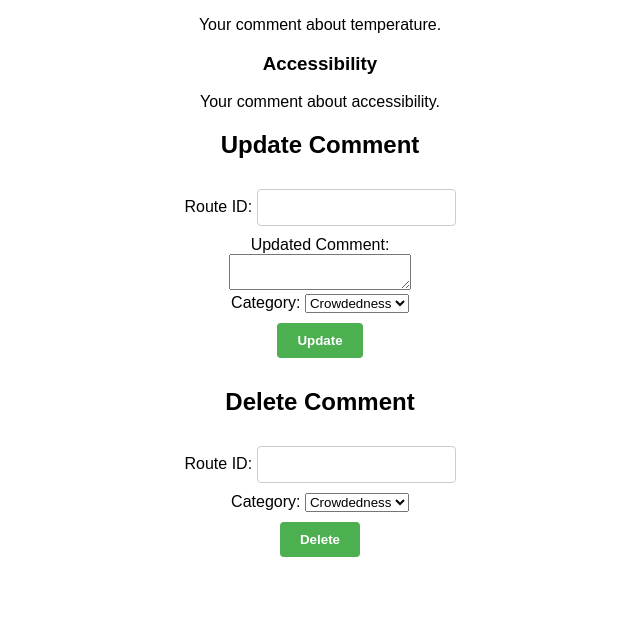
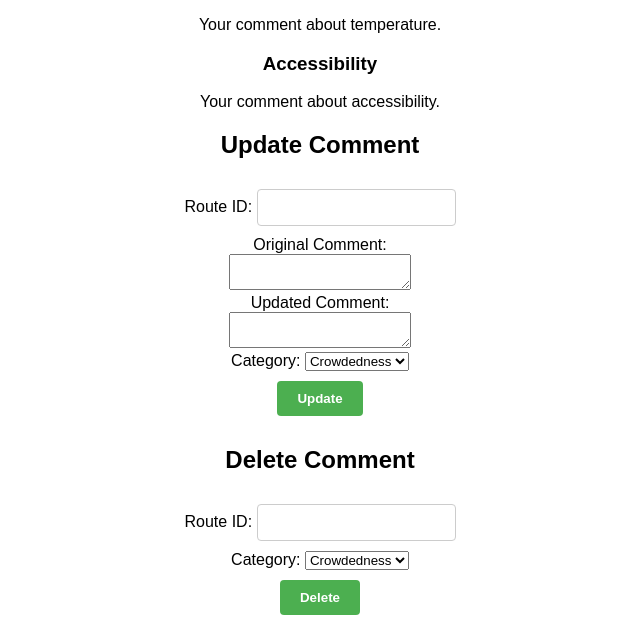
Before and after one commit to cs411-alawini/fa23-cs411-team047-T47, a Flask app: page / in a window 1280 px wide. Shown: the part 912-1545 px from the top of the page, without its empty margins (320-960 px from the left). Before the commit the page ends 1469 px from the top, so only its background shows below. Run offline with Flask 3, Linux system fonts and the light colour scheme; data that the repository does not hold is empty; some libraries are stand-ins or nearby versions.

Commit message:
update in function update comment

```diff
--- a/app.py
+++ b/app.py
@@ -553,24 +553,18 @@ def update_comment():
     email = request.args.get('email')  # Retrieved from query parameters
     data = request.get_json()
     route_id = data['route_id']
-
-    # Extract the new comment data from the request JSON
     new_comment = data['comment']
+    original_comment = data['originalComment']
     category = data['category'].lower()
 
-    # Check if the category is valid
     if category not in ['crowdedness', 'safety', 'temperature', 'accessibility']:
         return jsonify({'error': 'Invalid category'}), 400
-
-    # Prepare the updated comment data by wrapping it in a JSON array
-    updated_comment = json.dumps([new_comment])
 
     try:
         with db.engine.connect() as connection:
             connection.execution_options(isolation_level="READ COMMITTED")
             trans = connection.begin()
 
-            # Get the existing comment for the user and route
             existing_comment_query = text(f"""
                 SELECT {category}
                 FROM Comment
@@ -579,33 +573,33 @@ def update_comment():
 
             existing_comment_result = connection.execute(existing_comment_query, {'email': email, 'route_id': route_id}).first()
 
-            if existing_comment_result:
-                # Deserialize the existing JSON comment data
-                existing_comments = json.loads(existing_comment_result[0]) if existing_comment_result[0] else []
-                # Append the new comment
-                updated_comments = existing_comments + [new_comment]
-                # Serialize the updated comment data back to JSON
-                updated_comments_json = json.dumps(updated_comments)
+            if existing_comment_result and existing_comment_result[0]:
+                existing_comments = json.loads(existing_comment_result[0])
+                if original_comment in existing_comments:
+                    # Replace original comment with new comment
+                    index = existing_comments.index(original_comment)
+                    existing_comments[index] = new_comment
+                    updated_comments_json = json.dumps(existing_comments)
 
-                # Update the comment in the database
-                update_comment_query = text(f"""
-                    UPDATE Comment
-                    SET {category} = :updated_comments
-                    WHERE email = :email AND route_id = :route_id;
-                """)
-                connection.execute(update_comment_query, {'updated_comments': updated_comments_json, 'email': email, 'route_id': route_id})
+                    update_comment_query = text(f"""
+                        UPDATE Comment
+                        SET {category} = :updated_comments
+                        WHERE email = :email AND route_id = :route_id;
+                    """)
+                    connection.execute(update_comment_query, {'updated_comments': updated_comments_json, 'email': email, 'route_id': route_id})
+                else:
+                    return jsonify({'error': 'Original comment not found'}), 404
             else:
-                # If no existing comment is found, this is an error condition
                 return jsonify({'error': 'No existing comment to update'}), 404
 
             trans.commit()
             return jsonify({'message': 'Comment updated successfully'}), 200
 
     except Exception as e:
-        # Roll back the transaction on error
         trans.rollback()
         app.logger.error(f"Error in update_comment: {e}")
         return jsonify({'error': 'Database operation failed', 'detail': str(e)}), 500
+
 '''
 # Delete comment function
 @app.route('/delete_comment', methods=['POST'])
--- a/templates/index.html
+++ b/templates/index.html
@@ -203,6 +203,8 @@
                 <h2>Update Comment</h2>
                 <form id="updateForm">
                     Route ID: <input type="text" name="routeId" required><br>
+                    Original Comment:<br>
+                    <textarea name="originalComment" required></textarea><br>
                     Updated Comment:<br>
                     <textarea name="updatedComment" required></textarea><br>
                     Category:
@@ -821,15 +823,17 @@
                 // Retrieve values from the form
                 const routeId = document.querySelector('[name="routeId"]').value;
                 const category = document.querySelector('[name="category"]').value;
+                const originalComment = document.querySelector('[name="originalComment"]').value;
                 const updatedComment = document.querySelector('[name="updatedComment"]').value;
 
-                updateComment(currentUserEmail, routeId, category, updatedComment);
+                updateComment(currentUserEmail, routeId, category, originalComment, updatedComment);
             });
 
-            function updateComment(email, routeId, category, updatedComment) {
+            function updateComment(email, routeId, category, originalComment, updatedComment) {
                 const data = {
                     route_id: routeId,
                     category: category,
+                    originalComment: originalComment,
                     comment: updatedComment
                 };
 
```
